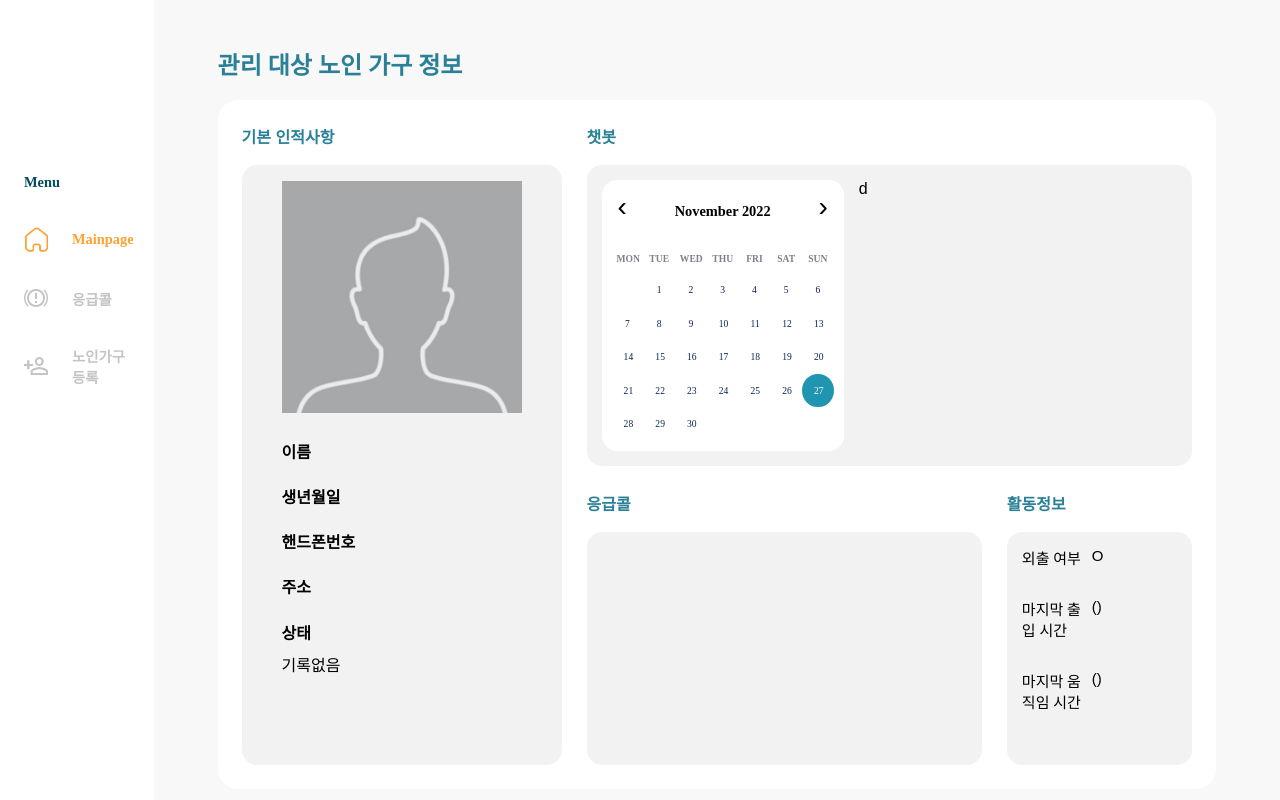
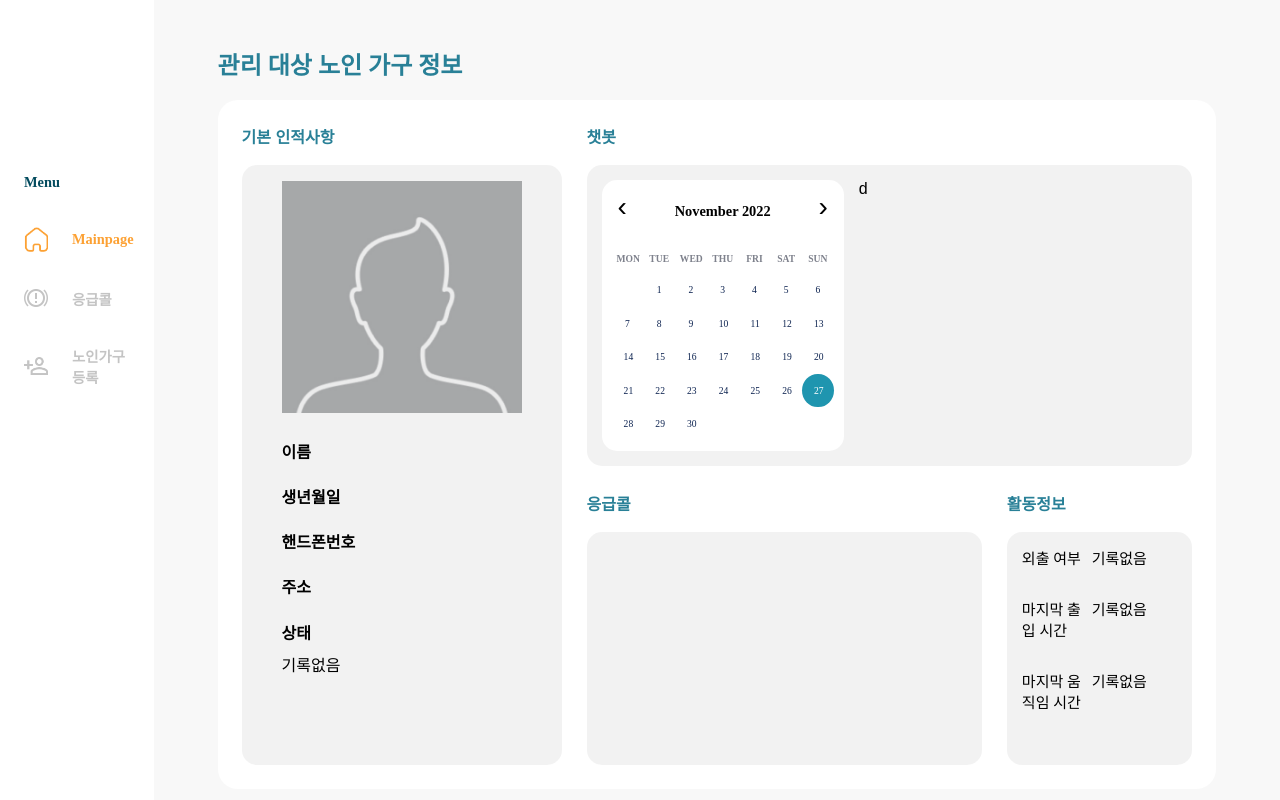
Before and after one commit to JoungMinJu/2022-2-SCS4031-SADYz, a React (Create React App) app in the folder frontend/: page /Detail/1 in a window 1280 px wide. Built offline with nearby package versions, Linux system fonts and the light colour scheme; no server answers; a web font is replaced by a local one.

Commit message:
#29 feat: detail 페이지 출입여부/시간/마지막움직임시간 저장된 내용 없을때

```diff
--- a/frontend/src/component/Detail/Activity.js
+++ b/frontend/src/component/Detail/Activity.js
@@ -14,15 +14,27 @@ function Activity({ lastMovedTime, doorClosedTime, out }) {
       <Door>
         <Title>마지막 출입 시간</Title>
         <Contents>
-          <section>{doorClosedTime}</section>
-          <section>({elapsedDoor})</section>
+          {doorClosedTime === undefined ? (
+            '기록없음'
+          ) : (
+            <>
+              <section>{doorClosedTime}</section>
+              <section>({elapsedDoor})</section>
+            </>
+          )}
         </Contents>
       </Door>
       <Movement>
         <Title>마지막 움직임 시간</Title>
         <Contents>
-          <section>{lastMovedTime}</section>
-          <section>({elapsedMove})</section>
+          {lastMovedTime === undefined ? (
+            '기록없음'
+          ) : (
+            <>
+              <section>{lastMovedTime}</section>
+              <section>({elapsedMove})</section>
+            </>
+          )}
         </Contents>
       </Movement>
     </>
--- a/frontend/src/routes/Detail.js
+++ b/frontend/src/routes/Detail.js
@@ -80,7 +80,13 @@ function Detail(props) {
               doorClosedTime={
                 doorClosedTime === null ? null : doorClosedTime.doorClosedTime
               }
-              out={doorClosedTime.out === false ? 'X' : 'O'}
+              out={
+                doorClosedTime.length === 0
+                  ? '기록없음'
+                  : doorClosedTime.out === false
+                  ? 'x'
+                  : 'O'
+              }
             />
           </div>
         </Container>
```
